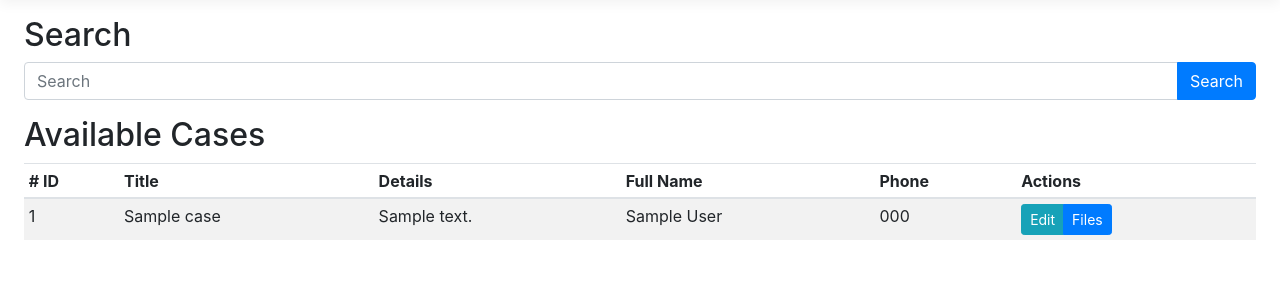
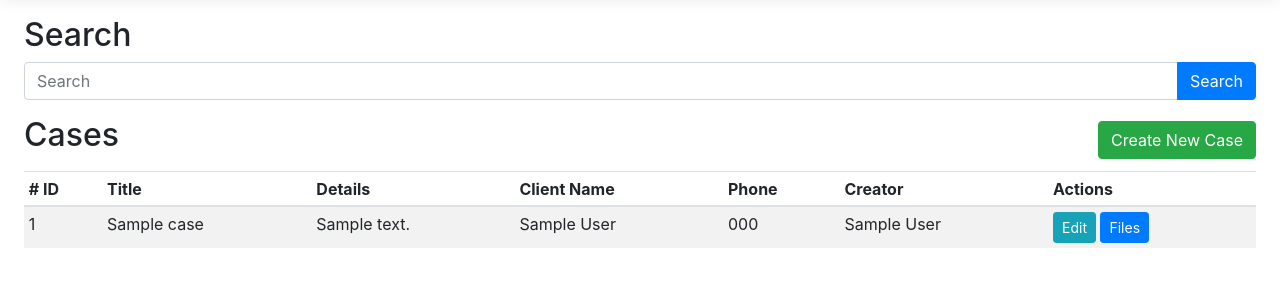
Before and after one commit to ThisIsKashakov/flask-web-app-lawyers, a Flask app: page /view-cases in a window 1280 px wide. Shown: the part 57-357 px from the top of the page. Run offline with Flask 3, Linux system fonts and the light colour scheme; a user stored in the database is signed in; tables that the repository leaves empty hold one stand-in row (values such as "Sample post"); some libraries are stand-ins or nearby versions.

Commit message:
feat: Implement comprehensive role-based access control system with user management

```diff
--- a/website/routes.py
+++ b/website/routes.py
@@ -15,6 +15,7 @@ from .utils import (
     STORAGE_LIMIT,
     ALLOWED_EXTENSIONS,
     MAX_FILE_SIZE,  # Add this import
+    admin_required,
 )
 import json
 from sqlalchemy.orm import joinedload
@@ -128,6 +129,7 @@ def new_note():
                     status=status,
                     case_id=case_id,
                     court_id=court_id,
+                    creator_id=current_user.id,  # Добавляем пользователя как создателя
                 )
                 db.session.add(new_note)
                 db.session.commit()
@@ -148,6 +150,11 @@ def edit_note(id):
         note = Note.query.get(id)
         if not note:
             return redirect(url_for("routes.view_courts"))
+
+        # Проверка прав доступа: только создатель или админ могут редактировать
+        if not current_user.is_admin and note.creator_id != current_user.id:
+            flash("You don't have permission to edit this note.", category="error")
+            return redirect(url_for("routes.home"))
 
         if request.method == "POST":
             case_id = request.form.get("case_id")
@@ -222,6 +229,13 @@ def delete_note():
         if not note:
             return jsonify({"error": "Note not found"}), 404
 
+        # Проверка прав доступа: только создатель или админ могут удалять
+        if not current_user.is_admin and note.creator_id != current_user.id:
+            return (
+                jsonify({"error": "You don't have permission to delete this note"}),
+                403,
+            )
+
         db.session.delete(note)
         db.session.commit()
         flash("Note deleted!", category="success")
@@ -234,7 +248,7 @@ def delete_note():
 @login_required
 def view_cases():
     try:
-        print("view cases!")
+        # Показываем все дела всем пользователям - администраторам и обычным
         cases = Case.query.all()
         return render_template("view-cases.html", user=current_user, cases=cases)
     except Exception as e:
@@ -292,7 +306,11 @@ def new_case():
                 flash("Case already exists!", category="error")
             else:
                 new_case = Case(
-                    title=title, details=details, full_name=full_name, phone=phone
+                    title=title,
+                    details=details,
+                    full_name=full_name,
+                    phone=phone,
+                    creator_id=current_user.id,  # Устанавливаем текущего пользователя как создателя
                 )
                 db.session.add(new_case)
                 db.session.commit()
@@ -309,6 +327,12 @@ def edit_case(case_id):
         case = Case.query.get(case_id)
         if not case:
             return redirect(url_for("routes.view_cases"))
+
+        # Проверка прав: только владелец дела или администратор могут редактировать
+        if not current_user.is_admin and case.creator_id != current_user.id:
+            flash("You don't have permission to edit this case.", category="error")
+            return redirect(url_for("routes.view_cases"))
+
         if request.method == "POST":
             title = request.form.get("title")
             details = request.form.get("details")
@@ -349,8 +373,16 @@ def delete_case():
         case_data = json.loads(request.data)
         case_id = case_data["case_id"]
         case = Case.query.get(case_id)
+
         if not case:
             return jsonify({"error": "Case not found"}), 404
+
+        # Проверка прав: только владелец дела или администратор могут удалять
+        if not current_user.is_admin and case.creator_id != current_user.id:
+            return (
+                jsonify({"error": "You don't have permission to delete this case"}),
+                403,
+            )
 
         notes = Note.query.filter_by(case_id=case_id).first()
         if notes:
@@ -375,6 +407,15 @@ def delete_case():
 @login_required
 def case_files(case_id):
     case = Case.query.get_or_404(case_id)
+
+    # Проверка прав доступа: разрешено только создателю или админу
+    if not current_user.is_admin and case.creator_id != current_user.id:
+        flash(
+            "Access denied. You don't have permission to view files for this case.",
+            category="error",
+        )
+        return redirect(url_for("routes.view_cases"))
+
     files = CaseFile.query.filter_by(case_id=case_id).all()
     storage_stats = get_storage_stats(UPLOAD_FOLDER)
     return render_template(
@@ -391,6 +432,14 @@ def case_files(case_id):
 def upload_file(case_id):
     try:
         case = Case.query.get_or_404(case_id)
+
+        # Проверка прав доступа: разрешено только создателю или админу
+        if not current_user.is_admin and case.creator_id != current_user.id:
+            flash(
+                "Access denied. You don't have permission to upload files to this case.",
+                category="error",
+            )
+            return redirect(url_for("routes.view_cases"))
 
         if "file" not in request.files:
             flash("No file part", category="error")
@@ -451,6 +500,16 @@ def upload_file(case_id):
 @login_required
 def download_file(file_id):
     case_file = CaseFile.query.get_or_404(file_id)
+    case = Case.query.get_or_404(case_file.case_id)
+
+    # Проверка прав доступа: разрешено только создателю или админу
+    if not current_user.is_admin and case.creator_id != current_user.id:
+        flash(
+            "Access denied. You don't have permission to download this file.",
+            category="error",
+        )
+        return redirect(url_for("routes.view_cases"))
+
     file_path = os.path.join(UPLOAD_FOLDER, case_file.filename)
 
     if os.path.exists(file_path):
@@ -467,13 +526,23 @@ def download_file(file_id):
 def delete_file(file_id):
     try:
         case_file = CaseFile.query.get_or_404(file_id)
+        case = Case.query.get_or_404(case_file.case_id)
+
+        # Проверка прав доступа: разрешено только создателю или админу
+        if not current_user.is_admin and case.creator_id != current_user.id:
+            flash(
+                "Access denied. You don't have permission to delete this file.",
+                category="error",
+            )
+            return redirect(url_for("routes.view_cases"))
+
         file_path = os.path.join(UPLOAD_FOLDER, case_file.filename)
 
-        # Delete file from filesystem
+        # Удаление файла из файловой системы
         if os.path.exists(file_path):
             os.remove(file_path)
 
-        # Delete database entry
+        # Удаление записи из базы данных
         db.session.delete(case_file)
         db.session.commit()
 
@@ -488,9 +557,7 @@ def delete_file(file_id):
 @login_required
 def view_courts():
     try:
-        print("view courts!")
         courts = Court.query.all()
-
         return render_template("view-courts.html", user=current_user, courts=courts)
     except Exception as e:
         return jsonify({"Error": str(e)}), 500
@@ -516,6 +583,7 @@ def search_courts():
 
 @routes.route("/new-court", methods=["GET", "POST"])
 @login_required
+@admin_required  # Добавляем проверку на админа
 def new_court():
     try:
         if request.method == "POST":
@@ -545,6 +613,7 @@ def new_court():
 
 @routes.route("/edit-court/<int:id>", methods=["GET", "POST"])
 @login_required
+@admin_required  # Добавляем проверку на админа
 def edit_court(id):
     try:
         court = Court.query.get(id)
@@ -575,6 +644,7 @@ def edit_court(id):
 
 @routes.route("/delete-court", methods=["POST"])
 @login_required
+@admin_required  # Добавляем проверку на админа
 def delete_court():
     try:
         court_data = json.loads(request.data)
--- a/website/static/js/data-utils.js
+++ b/website/static/js/data-utils.js
@@ -72,9 +72,9 @@ function deleteCase(button) {
         })
         .then((response) => {
             if (response.ok) {
-                window.location.href = "/";
+                window.location.href = "/view-cases";
             } else {
-                response.json().then((data) => {
+                return response.json().then((data) => {
                     alert(data.error || "Failed to delete the case.");
                 });
             }
@@ -101,9 +101,9 @@ function deleteCourt(button) {
         })
         .then((response) => {
             if (response.ok) {
-                window.location.href = "/";
+                window.location.href = "/view-courts";
             } else {
-                response.json().then((data) => {
+                return response.json().then((data) => {
                     alert(data.error || "Failed to delete the court.");
                 });
             }
@@ -130,9 +130,9 @@ function deleteNote(button) {
         })
         .then((response) => {
             if (response.ok) {
-                window.location.href = "/view-courts";
+                window.location.href = "/";
             } else {
-                response.json().then((data) => {
+                return response.json().then((data) => {
                     alert(data.error || "Failed to delete the note.");
                 });
             }
--- a/website/templates/base.html
+++ b/website/templates/base.html
@@ -86,7 +86,9 @@
                         >
                         <div class="dropdown-menu" aria-labelledby="dropdown09">
                             <a class="dropdown-item" href="/view-courts">View</a>
-                            <a class="dropdown-item" href="/new-court">Create</a>
+                            {% if user.is_admin %}
+                                <a class="dropdown-item" href="/new-court">Create</a>
+                            {% endif %}
                         </div>
                     </li>
                     {% if user.is_admin %}
--- a/website/templates/create-user.html
+++ b/website/templates/create-user.html
@@ -26,10 +26,6 @@
                     Account credentials will be sent to this email address.
                 </small>
             </div>
-            <div class="form-check mb-3">
-                <input type="checkbox" class="form-check-input" id="isAdmin" name="is_admin" />
-                <label class="form-check-label" for="isAdmin">Grant admin privileges</label>
-            </div>
             <div class="btn-group" role="group">
                 <button type="submit" class="btn btn-primary">Create User</button>
                 <a href="/view-users" class="btn btn-secondary ml-2">Cancel</a>
--- a/website/templates/view-cases.html
+++ b/website/templates/view-cases.html
@@ -1,7 +1,7 @@
 {% extends "base.html" %}
 
 {% block title %}
-    Cases
+    View Cases
 {% endblock %}
 
 {% block content %}
@@ -20,7 +20,11 @@
             </div>
         </form>
 
-        <h2>Available Cases</h2>
+        <div class="d-flex justify-content-between align-items-center mt-3 mb-2">
+            <h2>Cases</h2>
+            <a href="/new-case" class="btn btn-success">Create New Case</a>
+        </div>
+
         <div class="table-responsive">
             <table class="table table-striped table-sm">
                 <thead>
@@ -28,8 +32,9 @@
                         <th># ID</th>
                         <th>Title</th>
                         <th>Details</th>
-                        <th>Full Name</th>
+                        <th>Client Name</th>
                         <th>Phone</th>
+                        <th>Creator</th>
                         <th>Actions</th>
                     </tr>
                 </thead>
@@ -41,8 +46,9 @@
                             <td>{{ case.details }}</td>
                             <td>{{ case.full_name }}</td>
                             <td>{{ case.phone }}</td>
+                            <td>{{ case.creator.name if case.creator else 'N/A' }}</td>
                             <td>
-                                <div class="btn-group" role="group">
+                                {% if user.is_admin or case.creator_id == user.id %}
                                     <a href="/edit-case/{{ case.id }}" class="btn btn-sm btn-info"
                                         >Edit</a
                                     >
@@ -51,7 +57,9 @@
                                         class="btn btn-sm btn-primary"
                                         >Files</a
                                     >
-                                </div>
+                                {% else %}
+                                    <span class="text-muted">View only</span>
+                                {% endif %}
                             </td>
                         </tr>
                     {% endfor %}
```
Also changed, not shown: website/admin.py (+3 -15 lines), website/models.py (+8 -0 lines), website/templates/edit-case.html (+19 -18 lines), website/templates/home.html (+10 -4 lines), website/templates/view-courts.html (+12 -1 lines), website/utils.py (+15 -0 lines), 1 other file.
